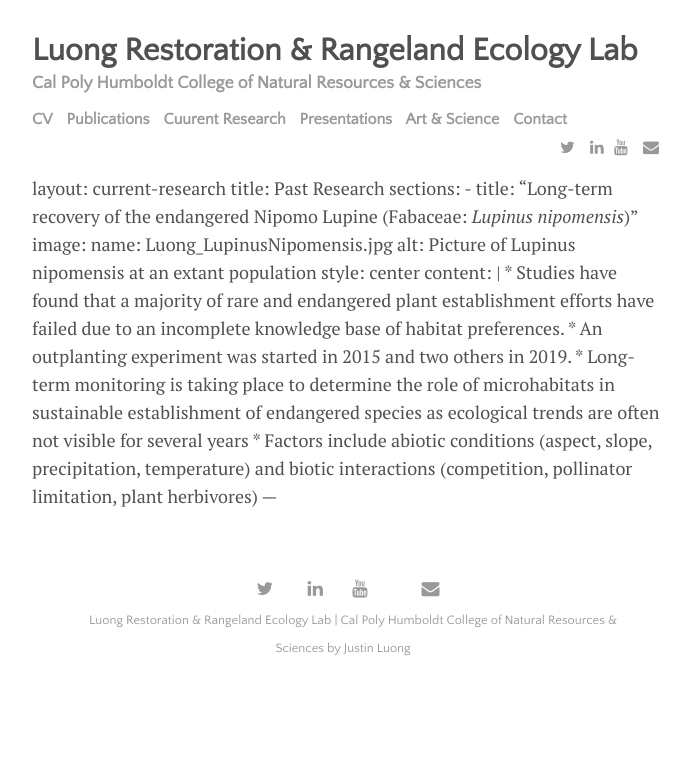
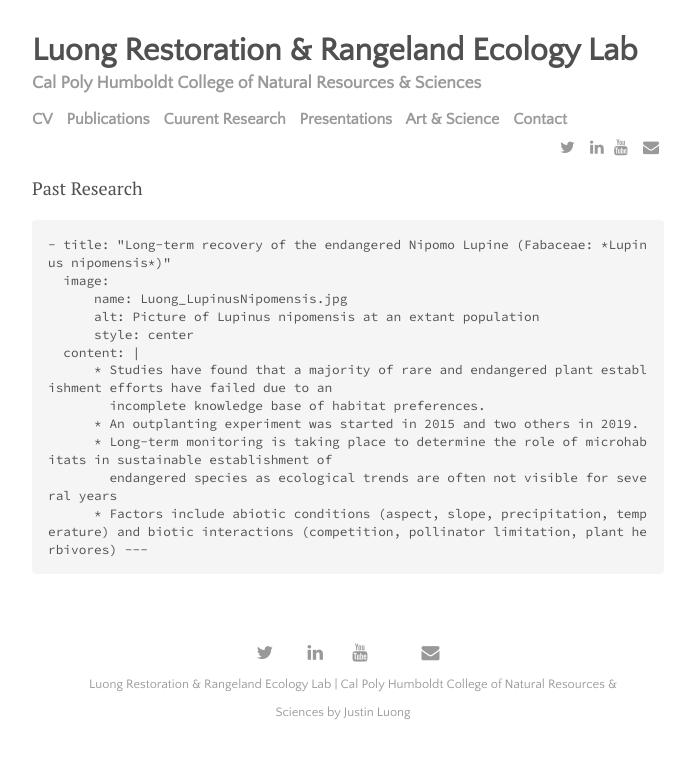
Before and after one commit to austinluong/justinluong.com, a Jekyll site: the page built from menu/currentresearch.md, in a window 1280 px wide. Shown: the top 759 px of the page, without its empty margins (292-982 px from the left). Built offline with Jekyll 4.4.1, drawn with Linux system fonts in a browser that asks for light colours; nearby versions of some CDN libraries; our own code applies the rules of GitHub Pages for plain Markdown files.

Commit message:
Update currentresearch.md

```diff
--- a/menu/currentresearch.md
+++ b/menu/currentresearch.md
@@ -75,9 +75,8 @@
           * I work to understand how restoration affects insect communities and am currently focusing on coccinellids
           * I am currently working to understand how mid-term grassland restoration affects soil carbon
 ---
-layout: current-research
-title:  Past Research
-sections:
+Past Research
+
     - title: "Long-term recovery of the endangered Nipomo Lupine (Fabaceae: *Lupinus nipomensis*)"
       image:
           name: Luong_LupinusNipomensis.jpg
```
